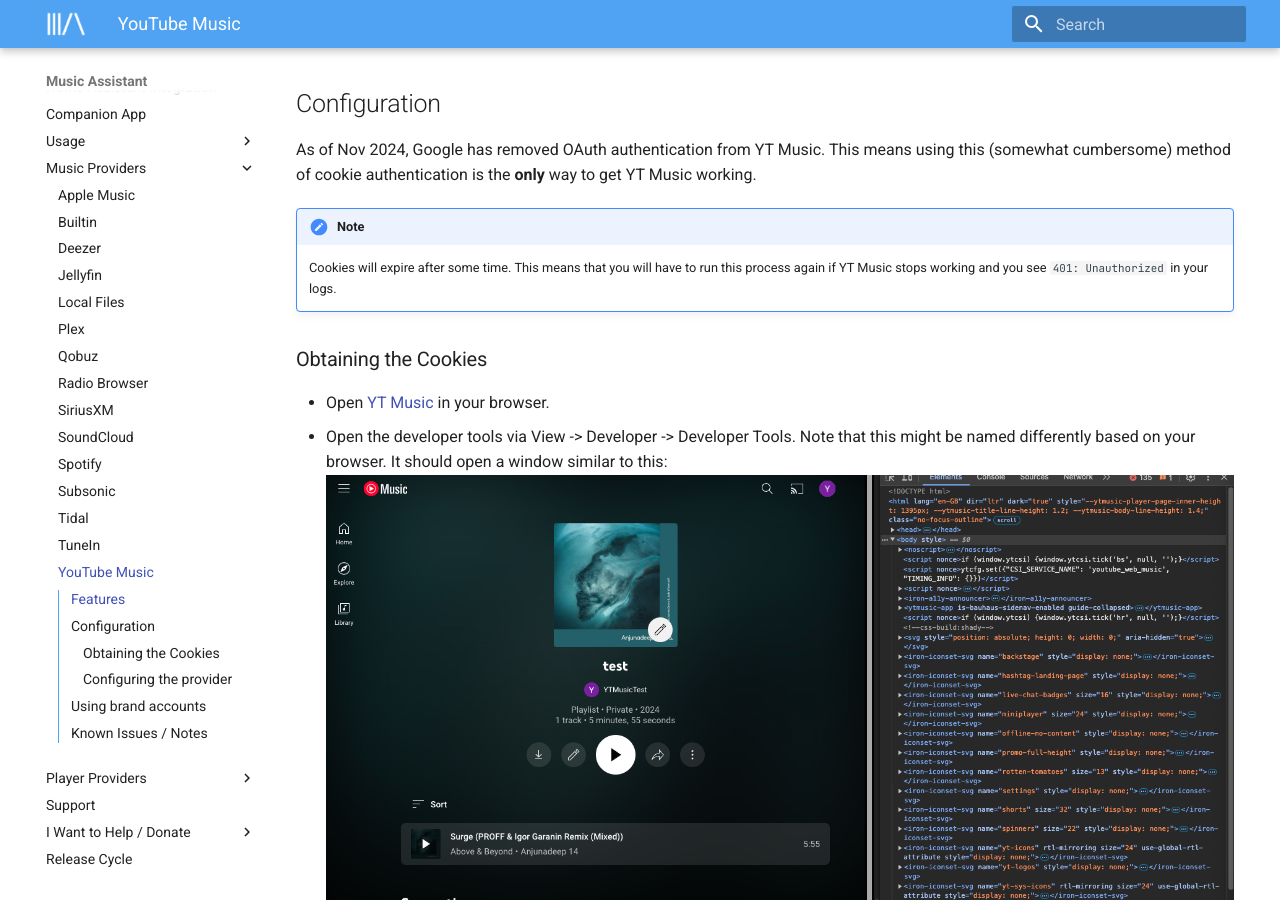
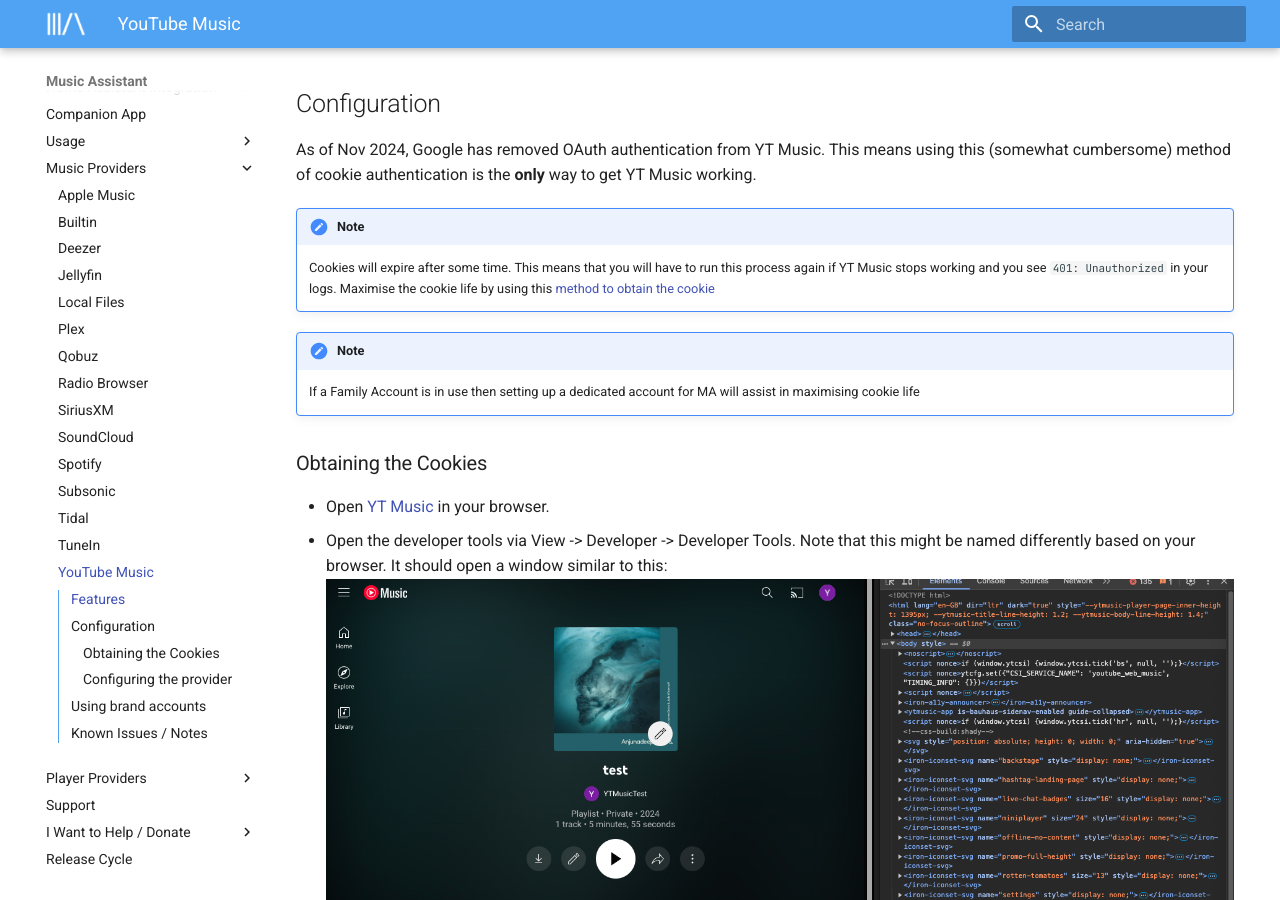
Before and after one commit to pwbriggs/music-assistant.github.io, an MkDocs documentation site: the page built from docs/music-providers/youtube-music.md, in a window 1280 px wide and 900 px high, scrolled down 550 px. Built offline with MkDocs 1.6.1 and Material for MkDocs 9.7.7, drawn with Linux system fonts in a browser that asks for light colours.

Commit message:
Cookie life tips

```diff
--- a/docs/music-providers/youtube-music.md
+++ b/docs/music-providers/youtube-music.md
@@ -17,7 +17,10 @@
 As of Nov 2024, Google has removed OAuth authentication from YT Music. This means using this (somewhat cumbersome) method of cookie authentication is the **only** way to get YT Music working.
 
 !!! note
-    Cookies will expire after some time. This means that you will have to run this process again if YT Music stops working and you see `401: Unauthorized` in your logs.
+    Cookies will expire after some time. This means that you will have to run this process again if YT Music stops working and you see `401: Unauthorized` in your logs. Maximise the cookie life by using this [method to obtain the cookie](https://github.com/yt-dlp/yt-dlp/wiki/Extractors#exporting-youtube-cookies)
+
+!!! note
+    If a Family Account is in use then setting up a dedicated account for MA will assist in maximising cookie life
 
 ### Obtaining the Cookies
 - Open <a href="http://music.youtube.com/" target="_blank">YT Music</a> in your browser.
```
